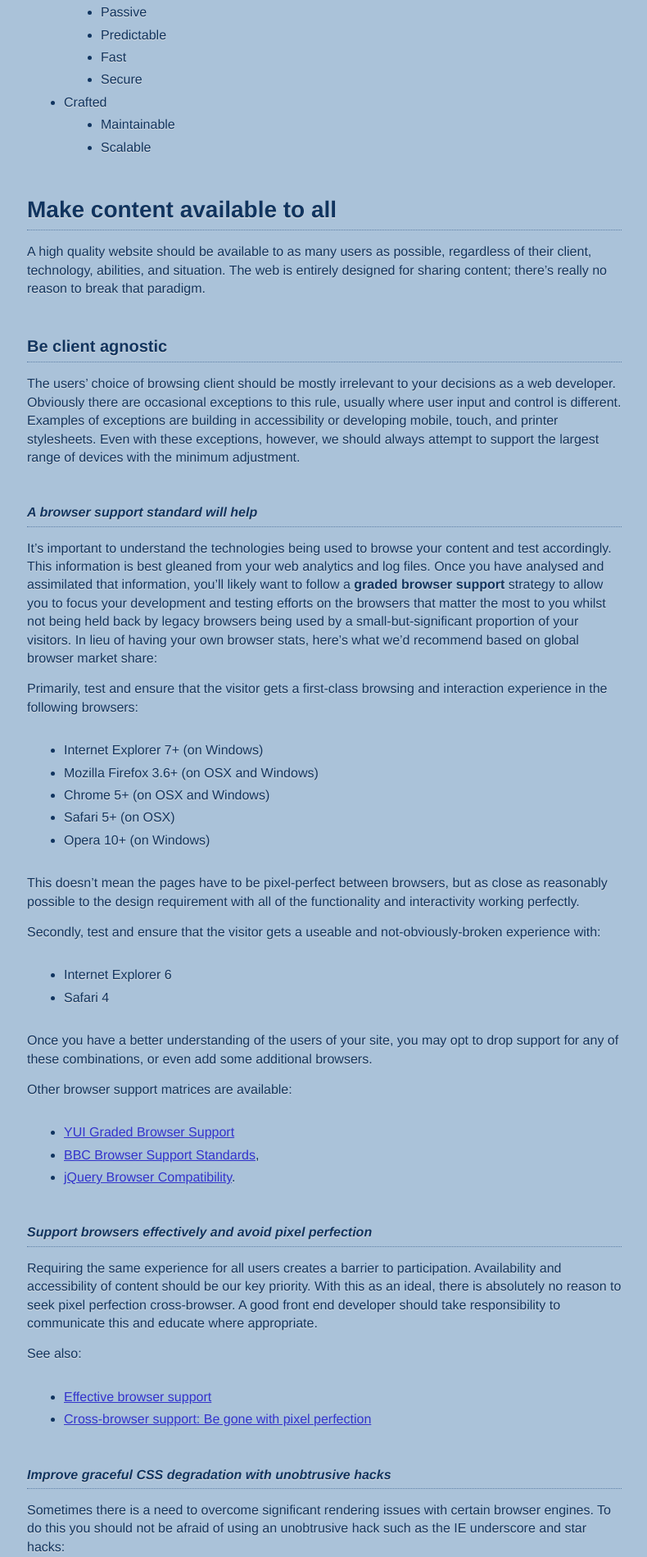
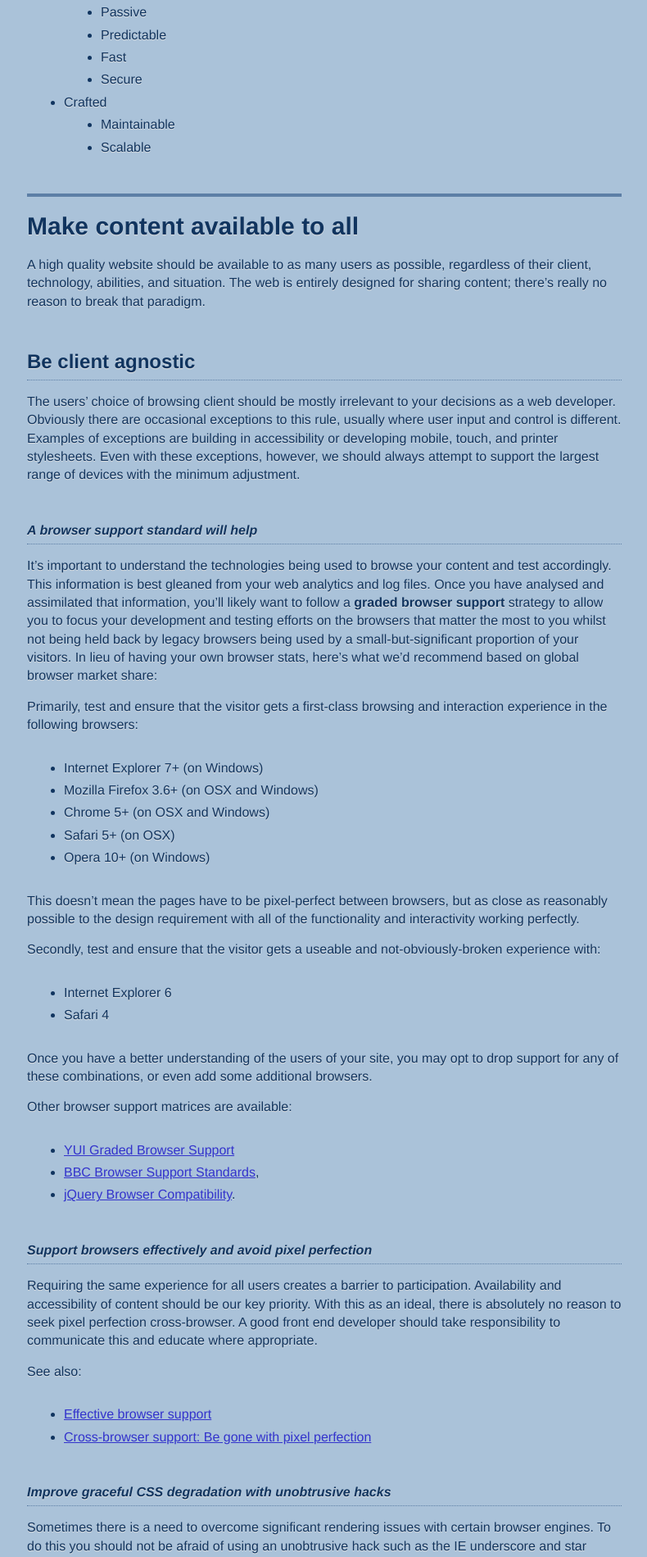
Before and after one commit to nefarioustim/front-end-development-best-practice, a Jekyll site: the page built from index.md, in a window 1280 px wide. Shown: the part 477-2376 px from the top of the page at 82% size, without its empty margins (118-908 px from the left). Built offline with Jekyll 4.4.1, drawn with Linux system fonts in a browser that asks for light colours; Markdown is read by kramdown in place of the engine named in the settings.

Commit message:
Adjusted styles.

```diff
--- a/assets/css/core.css
+++ b/assets/css/core.css
@@ -36,7 +36,11 @@ em {
 	margin: 15px 0 30px;
 }
 
-#article h2,
+#article h2 {
+	border-top: 4px solid #5D7FA6;
+	padding-top: 15px;
+}
+
 #article h3,
 #article h4 {
 	border-bottom: 1px dotted #5D7FA6;
--- a/assets/css/fonts.css
+++ b/assets/css/fonts.css
@@ -39,11 +39,11 @@ h1 {
 }
 
 h2 {
-	font-size: 28px;
+	font-size: 30px;
 }
 
 h3 {
-	font-size: 20px;
+	font-size: 24px;
 }
 
 h4 {
```
